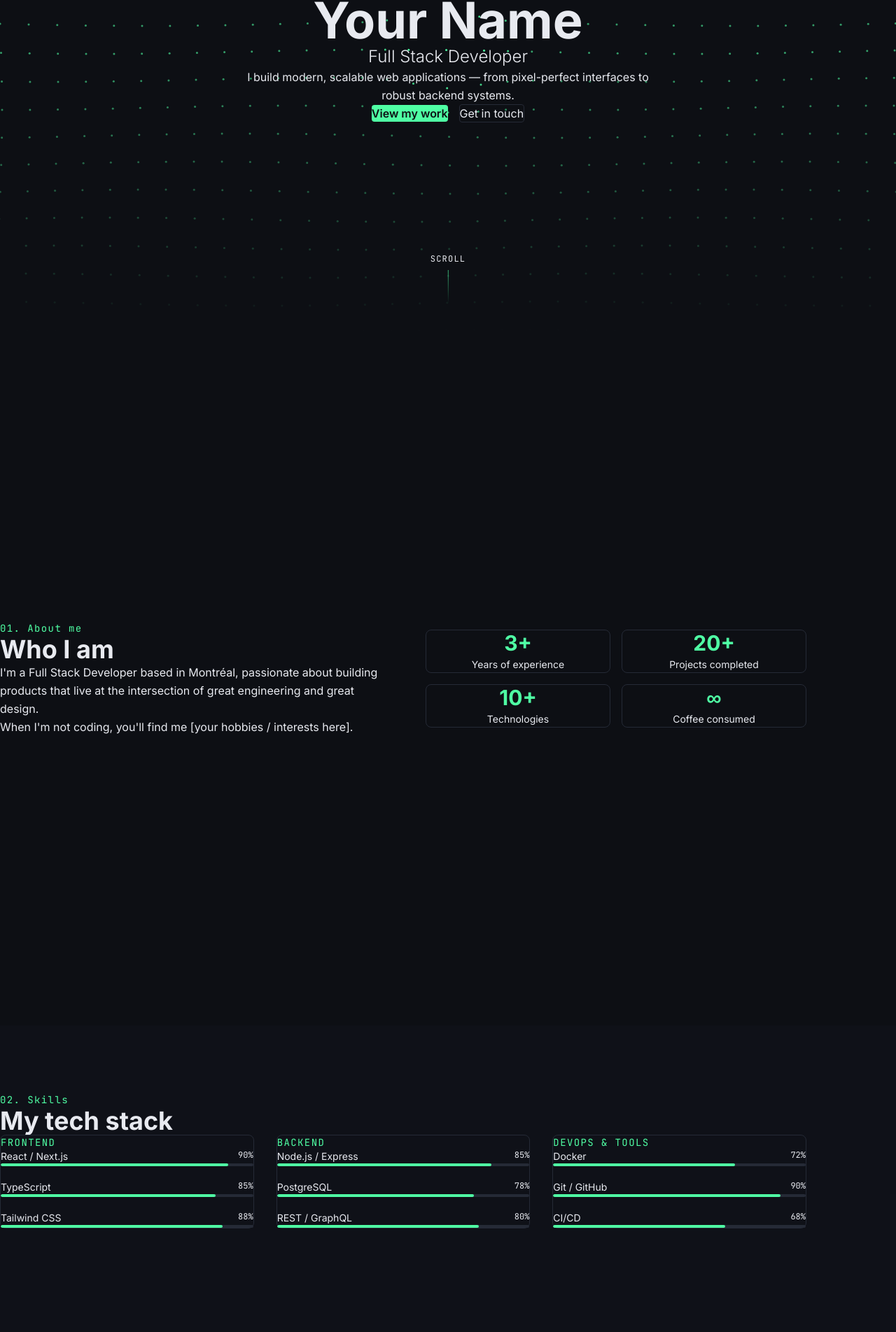
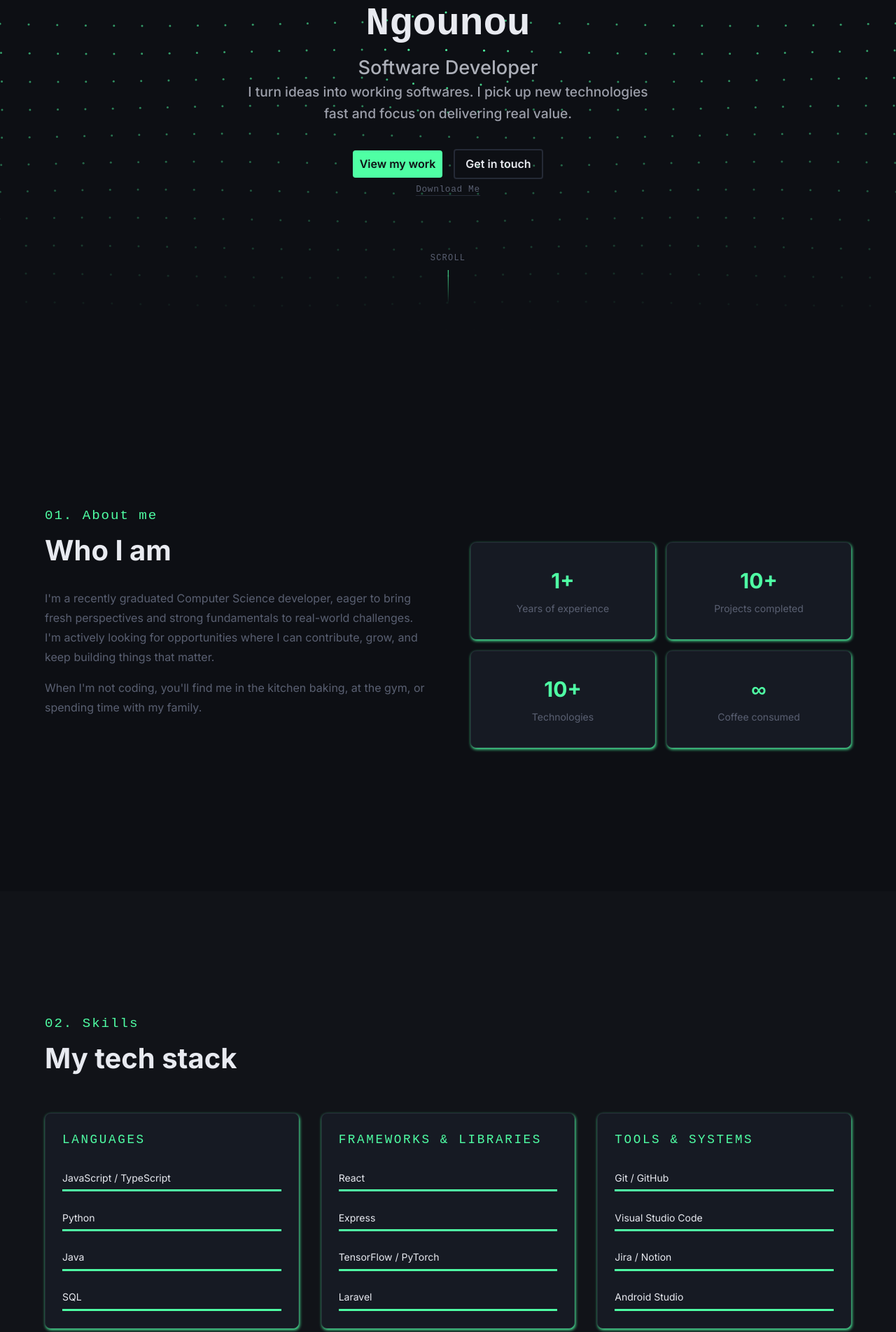
Before and after one commit to EstelleNgounou/engou005_portfolio, a Next.js app: page / in a window 1280 px wide. Shown: the part 326-2230 px from the top of the page at 70% size. Built offline with nearby package versions, Linux system fonts and the light colour scheme.

Commit message:
Formatted About and Skills. Started on Projects

```diff
--- a/package.json
+++ b/package.json
@@ -16,6 +16,7 @@
     "react": "19.2.4",
     "react-dom": "19.2.4",
     "react-hook-form": "^7.72.0",
+    "simple-icons": "^16.13.0",
     "three": "^0.183.2"
   },
   "devDependencies": {
--- a/src/components/sections/About.tsx
+++ b/src/components/sections/About.tsx
@@ -1,40 +1,53 @@
+'use client'
+import { motion } from "framer-motion";
+
 export default function About() {
   return (
-    <section id="about" className="py-24 px-6">
-      <div className="max-w-6xl min-h-screen mx-auto grid md:grid-cols-2 gap-16 items-center">
+    <section id="about" style={{ minHeight: '100vh', padding: '6rem 1.5rem', display: 'flex', alignItems: 'center' }}>
+      <div style={{ maxWidth: '72rem', margin: '0 auto', display: 'grid', gridTemplateColumns: '1fr 1fr', gap: '4rem', alignItems: 'center', width: '100%' }}>
 
         {/* Text */}
         <div>
-          <p className="font-mono text-accent text-sm tracking-widest mb-3">01. About me</p>
-          <h2 className="text-3xl md:text-4xl font-bold text-text mb-6">
+          <p style={{ fontFamily: 'monospace', color: '#4FFFA4', fontSize: '1.2rem', letterSpacing: '0.1em', marginBottom: '0.3rem' }}>
+            01. About me
+          </p>
+          <h2 style={{ fontSize: '2.5rem', fontWeight: '700', color: '#E8EAF0', marginBottom: '1.5rem' }}>
             Who I am
           </h2>
-          <p className="text-muted leading-relaxed mb-4">
-            {/* TODO: Replace with your actual bio */}
-            I&apos;m a Full Stack Developer based in Montréal, passionate about building
-            products that live at the intersection of great engineering and great design.
+          <p style={{ color: '#5A6072', lineHeight: '1.75', marginBottom: '1rem' }}>
+            I&apos;m a recently graduated Computer Science developer,
+            eager to bring fresh perspectives and strong fundamentals to real-world challenges.
+            I&apos;m actively looking for opportunities where I can contribute, grow,
+            and keep building things that matter.
           </p>
-          <p className="text-muted leading-relaxed">
-            When I&apos;m not coding, you&apos;ll find me [your hobbies / interests here].
+          <p style={{ color: '#5A6072', lineHeight: '1.75' }}>
+            When I&apos;m not coding, you&apos;ll find me in the kitchen baking,
+            at the gym, or spending time with my family.
           </p>
         </div>
 
-        {/* Stats / quick facts */}
-        <div className="grid grid-cols-2 gap-4">
+        {/* Stats */}
+        <div style={{ display: 'grid', gridTemplateColumns: '1fr 1fr', gap: '1rem', marginTop: '6rem' }}>
           {[
-            { value: '3+',  label: 'Years of experience' },
-            { value: '20+', label: 'Projects completed'  },
+            { value: '1+',  label: 'Years of experience' },
+            { value: '10+', label: 'Projects completed'  },
             { value: '10+', label: 'Technologies'        },
             { value: '∞',   label: 'Coffee consumed'     },
           ].map((stat) => (
-            <div
+            <motion.div
               key={stat.label}
-              className="bg-surface border border-border rounded-lg p-6 text-center
-                         hover:border-accent/40 transition-colors duration-300"
+              whileHover={{ borderColor: '#4FFFA4', scale: 1.06 }}
+              transition={{ type: 'tween', duration: 0.1 }}
+              style={{backgroundColor: '#161A23', border: '1px solid #252A36', borderRadius: '0.5rem',
+                padding: '2rem', textAlign: 'center', cursor: 'default', boxShadow: '1px 2px 4px #4FFFA4'}}
             >
-              <span className="block text-3xl font-bold text-accent mb-1">{stat.value}</span>
-              <span className="text-muted text-sm">{stat.label}</span>
-            </div>
+              <span style={{ display: 'block', fontSize: '1.875rem', fontWeight: '700', color: '#4FFFA4', marginBottom: '0.25rem' }}>
+                {stat.value}
+              </span>
+              <span style={{ color: '#5A6072', fontSize: '0.875rem' }}>
+                {stat.label}
+              </span>
+            </motion.div>
           ))}
         </div>
 
--- a/src/components/sections/Contact.tsx
+++ b/src/components/sections/Contact.tsx
@@ -27,7 +27,7 @@ export default function Contact() {
 
   return (
     <section id="contact" className="py-24 px-6">
-      <div className="max-w-4xl mx-auto grid md:grid-cols-2 gap-16">
+      <div className="max-w-4xl min-h-screen mx-auto grid md:grid-cols-2 gap-16">
 
         {/* Left — text */}
         <div>
--- a/src/components/sections/Hero.tsx
+++ b/src/components/sections/Hero.tsx
@@ -2,6 +2,7 @@
 
 import dynamic from 'next/dynamic'
 import GridBackground from '@/components/three/GridBackground'
+import { motion } from "framer-motion";
 
 export default function Hero() {
   return (
@@ -17,45 +18,62 @@ export default function Hero() {
 
       {/* Content */}
       <div className="relative z-20 text-center px-6 max-w-3xl mx-auto">
-        <p className="font-mono text-accent text-sm tracking-widest mb-4 animate-fade-in">
+        <p style={{fontSize: '1.4rem', color: '#4FFFA4', marginBottom: '0rem',
+          borderRadius: '4px', letterSpacing: '0.2 rem', fontFamily: 'monospace', marginTop: '3rem'}}>
           Hello, I&apos;m
         </p>
 
-        <h1 className="text-5xl md:text-7xl font-bold text-text mb-4 animate-fade-up">
-          Your Name
+        <h1 style={{fontSize: '3.5rem', fontWeight: '700', color: '#E8EAF0', marginBottom: '1rem',
+          letterSpacing: '0.2 rem', fontFamily: 'monospace', lineHeight: '1', maxWidth: '48rem'}}>
+          Estelle Laeticia Ngounou
         </h1>
 
-        <h2 className="text-xl md:text-2xl text-muted mb-8 animate-fade-up font-light">
-          Full Stack Developer
+        <h2 style={{fontSize: '1.7rem', fontWeight: '500', color: '#ACAFB8', marginBottom: '0rem',
+          letterSpacing: '0.2 rem', lineHeight: '1.4'}}>
+          Software Developer
         </h2>
 
-        <p className="text-muted max-w-xl mx-auto mb-10 leading-relaxed animate-fade-up">
-          I build modern, scalable web applications — from pixel-perfect interfaces
-          to robust backend systems.
+        <p style={{fontSize: '1.2rem', fontWeight: '500', color: '#9C9FAA', marginBottom: '2.2rem',
+          letterSpacing: '0.2 rem', lineHeight: '1.625', maxWidth: '36rem', marginInline: 'auto'}}>
+          I turn ideas into working softwares. I pick up new technologies fast and focus on delivering real value.
         </p>
 
-        <div className="flex flex-col sm:flex-row items-center justify-center gap-4 animate-fade-up">
-          <a
+        <div className="flex flex-col sm:flex-row items-center justify-center gap-4 animate-fade-up mb-8">
+          <motion.a
             href="#projects"
-            className="bg-accent text-bg font-semibold px-8 py-3 rounded
-                       hover:opacity-90 transition-opacity duration-200 w-full sm:w-auto text-center"
-          >
+            style={{ backgroundColor: '#4FFFA4', fontSize: '1rem', fontWeight: '600', color: '#0D0F14', borderRadius: '0.25rem',
+            padding: '0.5rem', letterSpacing: '0rem', lineHeight: '1.4', width: '8rem'}}
+            transition={{ type: 'tween', duration: 0.2}}
+            whileHover={{ opacity:0.65}}>
             View my work
-          </a>
-          <a
+          </motion.a>
+          <motion.a
             href="#contact"
-            className="border border-border text-text px-8 py-3 rounded
-                       hover:border-accent hover:text-accent transition-all duration-200 w-full sm:w-auto text-center"
+            style={{borderWidth: '2px', borderColor: '#252A36', fontSize: '1rem', fontWeight: '600', color: '#E8EAF0', borderRadius: '0.25rem',
+            padding: '0.5rem', letterSpacing: '0rem', lineHeight: '1.4', width: '8rem'}}
+            transition={{ type: 'tween', duration: 0.3}}
+            whileHover={{ borderColor: '#4FFFA4', color: "#4FFFA4" }}
           >
             Get in touch
-          </a>
+          </motion.a>
         </div>
+        <a
+        href="/cv.pdf"
+        target="_blank"
+        style={{ color: '#5A6072', fontSize: '0.8rem', fontFamily: 'monospace', textDecoration: 'none',letterSpacing: '0.05em',
+        borderBottom: '1px solid #252A36', paddingBottom: '1px', transition: 'color 0.2s',}}
+        onMouseEnter={e => e.currentTarget.style.color = '#4FFFA4'}
+        onMouseLeave={e => e.currentTarget.style.color = '#5A6072'}>
+        Download Me
+      </a>
       </div>
 
+
       {/* Scroll indicator */}
-      <div className="absolute bottom-10 left-1/2 -translate-x-1/2 z-20 flex flex-col items-center gap-2">
-        <span className="text-muted text-xs font-mono tracking-widest">SCROLL</span>
-        <div className="w-px h-12 bg-gradient-to-b from-accent to-transparent animate-pulse" />
+      <div style={{position: 'absolute', bottom: '2.5rem', left: '50%', transform: 'translateX(-50%)', zIndex: 20,
+      display: 'flex', flexDirection: 'column', alignItems: 'center', gap: '0.5rem'}}>
+        <span style={{color: '#5A6072', fontSize: '0.75rem', fontFamily: 'monospace',letterSpacing: '0.1em',}}>SCROLL</span>
+        <div style={{ width: '1px', height: '3rem', background: 'linear-gradient(to bottom, #4FFFA4, transparent)', animation: 'pulse 2s cubic-bezier(0.4, 0, 0.6, 1) infinite',}} />
       </div>
     </section>
   )
--- a/src/components/sections/Projects.tsx
+++ b/src/components/sections/Projects.tsx
@@ -1,51 +1,57 @@
+'use client'
 import { ExternalLink, GitBranch } from 'lucide-react'
+
+import { motion } from "framer-motion";
 
 // ─── Data ────────────────────────────────────────────────────────────────────
 // TODO: Replace with your real projects
 
 const projects = [
   {
-    title:       'Project One',
-    description: 'A short description of what this project does, the problem it solves, and the impact it had.',
-    tags:        ['Next.js', 'TypeScript', 'PostgreSQL'],
-    github:      'https://github.com/yourname/project-one',
-    live:        'https://project-one.vercel.app',
+    title:       'AffirmBot',
+    description: 'Built and deployed a conversational chatbot using Python that analyzes user input and delivers context-aware personalized affirmations through intelligent intent recognition and response mapping.',
+    tags:        ['Python', 'Flask', 'Render', 'HTML', 'JavaScript', 'CSS'],
+    github:      'https://github.com/EstelleNgounou/affirmbot',
+    live:        'https://affirmbot.onrender.com',
   },
   {
-    title:       'Project Two',
-    description: 'Another project description. Keep it concise — 2-3 sentences max.',
-    tags:        ['React', 'Node.js', 'MongoDB'],
-    github:      'https://github.com/yourname/project-two',
+    title:       'Rentify',
+    description: 'A group project designed to connect renters with lessors, enabling users to list, request, and manage item rentals seamlessly. With dedicated functionalities for renters and lessors, the platform offers an efficient and user-friendly rental experience.',
+    tags:        ['Android Studio', 'Java'],
+    github:      'https://github.com/EstelleNgounou/Rentify',
     live:        '',
   },
   {
-    title:       'Project Three',
-    description: 'Describe the tech challenge and how you solved it. Mention scale or results if you have them.',
-    tags:        ['Docker', 'Express', 'Redis'],
-    github:      'https://github.com/yourname/project-three',
-    live:        'https://project-three.com',
+    title:       'Environmental Monitoring System',
+    description: 'Engineered an IoT system to monitor critical environmental conditions (temperature, humidity, and CO2 levels) in data centers, with automated real-time alerts triggered when thresholds are exceeded.',
+    tags:        ['Esp32', 'Laser Cutting', 'Sensors'],
+    github:      'https://github.com/EstelleNgounou/Environmental-Monitoring-System',
+    live:        '',
   },
 ]
 
 // ─── Component ───────────────────────────────────────────────────────────────
 export default function Projects() {
   return (
-    <section id="projects" className="py-24 px-6">
-      <div className="max-w-6xl mx-auto min-h-screen">
+    <section id="projects" style={{ minHeight: '100vh', padding: '6rem 1.5rem', display: 'flex', alignItems: 'center', backgroundColor: '#111318' }}>
+      <div style={{ maxWidth: '72rem', margin: '0 auto', width: '100%' }}>
 
-        <p className="font-mono text-accent text-sm tracking-widest mb-3">03. Projects</p>
-        <h2 className="text-3xl md:text-4xl font-bold text-text mb-12">Things I&apos;ve built</h2>
+        <p style={{ fontFamily: 'monospace', color: '#4FFFA4', fontSize: '1.2rem', letterSpacing: '0.1em', marginBottom: '0.3rem' }}>03. Projects</p>
+        <h2 style={{ fontSize: '2.5rem', fontWeight: '700', color: '#E8EAF0', marginBottom: '3rem' }}>Things I&apos;ve built</h2>
 
-        <div className="grid md:grid-cols-3 gap-6">
+        <div style={{ display: 'grid', gridTemplateColumns: 'repeat(3, 1fr)', gap: '2rem' }}>
           {projects.map((project) => (
-            <article
+            <motion.article
               key={project.title}
-              className="bg-surface border border-border rounded-lg p-6 flex flex-col gap-4
-                         hover:border-accent/40 hover:-translate-y-1 transition-all duration-300"
+              whileHover={{ borderColor: '#4FFFA4', scale: 1.02 }}
+              transition={{ type: 'tween', duration: 0.2 }}
+              style={{ backgroundColor: '#161A23', border: '1px solid #252A36', borderRadius: '0.5rem',
+                padding: '1.5rem', boxShadow: '1px 2px 4px #4FFFA4' }}
             >
               {/* Header */}
               <div className="flex items-start justify-between">
-                <h3 className="text-text font-semibold text-lg">{project.title}</h3>
+                <h3 style={{ fontFamily: 'monospace', color: '#4FFFA4', fontSize: '1.1rem',
+                letterSpacing: '0.15em', textTransform: 'uppercase', marginBottom: '1.5rem' }}>{project.title}</h3>
                 <div className="flex gap-3 text-muted">
                   {project.github && (
                     <a href={project.github} target="_blank" rel="noopener noreferrer"
@@ -63,7 +69,7 @@ export default function Projects() {
               </div>
 
               {/* Description */}
-              <p className="text-muted text-sm leading-relaxed flex-1">
+              <p style={{ color: '#5A6070', fontSize: '0.875rem', padding: '0.4rem 0', marginBottom: '1.4rem'}}>
                 {project.description}
               </p>
 
@@ -78,7 +84,7 @@ export default function Projects() {
                   </span>
                 ))}
               </div>
-            </article>
+            </motion.article>
           ))}
         </div>
 
--- a/src/components/sections/Skills.tsx
+++ b/src/components/sections/Skills.tsx
@@ -1,71 +1,77 @@
-// ─── Data ────────────────────────────────────────────────────────────────────
-// TODO: Adjust levels and add/remove techs to match your actual skills
+'use client'
+
+import { motion } from "framer-motion";
 
 const skillGroups = [
   {
-    category: 'Frontend',
+    category: 'Languages',
     skills: [
-      { name: 'React / Next.js', level: 90 },
-      { name: 'TypeScript',      level: 85 },
-      { name: 'Tailwind CSS',    level: 88 },
+      { name: 'JavaScript / TypeScript', level: 85 },
+      { name: 'Python',                  level: 80 },
+      { name: 'Java',                    level: 75 },
+      { name: 'SQL',                     level: 78 },
     ],
   },
   {
-    category: 'Backend',
+    category: 'Frameworks & Libraries',
     skills: [
-      { name: 'Node.js / Express', level: 85 },
-      { name: 'PostgreSQL',        level: 78 },
-      { name: 'REST / GraphQL',    level: 80 },
+      { name: 'React',                level: 85 },
+      { name: 'Express',              level: 78 },
+      { name: 'TensorFlow / PyTorch', level: 65 },
+      { name: 'Laravel',              level: 60 },
     ],
   },
   {
-    category: 'DevOps & Tools',
+    category: 'Tools & Systems',
     skills: [
-      { name: 'Docker',       level: 72 },
-      { name: 'Git / GitHub', level: 90 },
-      { name: 'CI/CD',        level: 68 },
+      { name: 'Git / GitHub',     level: 88 },
+      { name: 'Visual Studio Code', level: 70 },
+      { name: 'Jira / Notion',    level: 75 },
+      { name: 'Android Studio',   level: 65 },
     ],
   },
 ]
 
-// ─── Component ───────────────────────────────────────────────────────────────
 export default function Skills() {
   return (
-    <section id="skills" className="py-24 px-6 bg-surface/30">
-      <div className="max-w-6xl mx-auto min-h-screen">
+    <section id="skills" style={{ minHeight: '100vh', padding: '6rem 1.5rem', display: 'flex', alignItems: 'center', backgroundColor: '#111318' }}>
+      <div style={{ maxWidth: '72rem', margin: '0 auto', width: '100%' }}>
 
-        <p className="font-mono text-accent text-sm tracking-widest mb-3">02. Skills</p>
-        <h2 className="text-3xl md:text-4xl font-bold text-text mb-12">My tech stack</h2>
+        <p style={{ fontFamily: 'monospace', color: '#4FFFA4', fontSize: '1.2rem', letterSpacing: '0.1em', marginBottom: '0.3rem' }}>
+          02. Skills
+        </p>
+        <h2 style={{ fontSize: '2.5rem', fontWeight: '700', color: '#E8EAF0', marginBottom: '3rem' }}>
+          My tech stack
+        </h2>
 
-        <div className="grid md:grid-cols-3 gap-8">
+        <div style={{ display: 'grid', gridTemplateColumns: 'repeat(3, 1fr)', gap: '2rem' }}>
           {skillGroups.map((group) => (
-            <div
+            <motion.div
               key={group.category}
-              className="bg-surface border border-border rounded-lg p-6
-                         hover:border-accent/30 transition-colors duration-300"
+              whileHover={{ borderColor: '#4FFFA4', scale: 1.02 }}
+              transition={{ type: 'tween', duration: 0.2 }}
+              style={{ backgroundColor: '#161A23', border: '1px solid #252A36', borderRadius: '0.5rem',
+                padding: '1.5rem', boxShadow: '1px 2px 4px #4FFFA4' }}
             >
-              <h3 className="text-accent font-mono text-sm tracking-widest mb-6 uppercase">
+              <h3 style={{ fontFamily: 'monospace', color: '#4FFFA4', fontSize: '1.1rem',
+                letterSpacing: '0.15em', textTransform: 'uppercase', marginBottom: '1.5rem' }}>
                 {group.category}
               </h3>
 
-              <ul className="flex flex-col gap-5">
+              <ul style={{ display: 'flex', flexDirection: 'column', gap: '1.25rem', listStyle: 'none', padding: 0 }}>
                 {group.skills.map((skill) => (
-                  <li key={skill.name}>
-                    <div className="flex justify-between mb-1">
-                      <span className="text-text text-sm">{skill.name}</span>
-                      <span className="text-muted text-xs font-mono">{skill.level}%</span>
-                    </div>
-                    {/* Progress bar */}
-                    <div className="h-1 bg-border rounded-full overflow-hidden">
-                      <div
-                        className="h-full bg-accent rounded-full transition-all duration-700"
-                        style={{ width: `${skill.level}%` }}
-                      />
-                    </div>
+                  <li key={skill.name} style={{
+                    color: '#E8EAF0',
+                    fontSize: '0.875rem',
+                    padding: '0.4rem 0',
+                    borderBottom: '3px solid #4FFFA4'
+                  }}>
+                    {skill.name}
                   </li>
                 ))}
               </ul>
-            </div>
+
+            </motion.div>
           ))}
         </div>
 
```
Also changed, not shown: src/components/ui/Navbar.tsx (+5 -2 lines), 2 other files (tests, documents, lock files or other folders).
